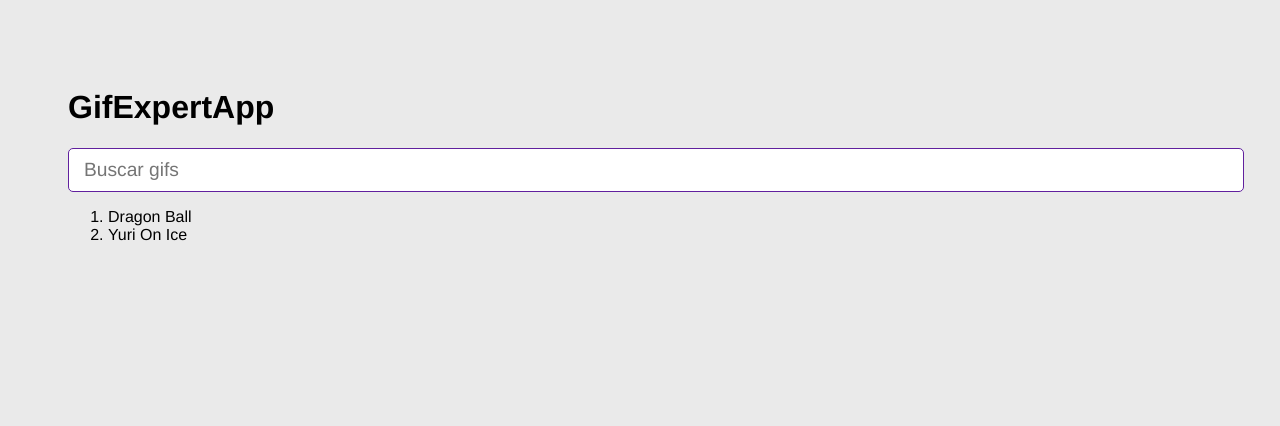
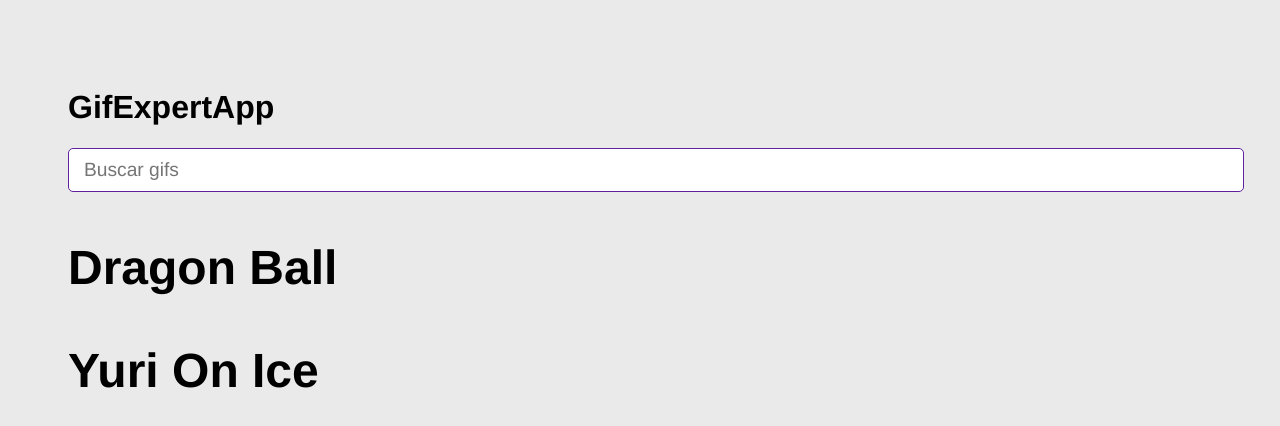
Before and after one commit to 1gabrielcarrizo/gif-expert-app, a React (Vite) app: page / in a window 1280 px wide. Shown: the top 426 px of the page. Built offline with nearby package versions, Linux system fonts and the light colour scheme.

Commit message:
new GifGrid component created

```diff
--- a/src/GifExpertApp.jsx
+++ b/src/GifExpertApp.jsx
@@ -1,5 +1,6 @@
 import { useState } from "react"
 import AddCategory from "./components/AddCategory"
+import GifGrid from "./components/GifGrid"
 
 
 const GifExpertApp = () => {
@@ -7,29 +8,28 @@
     const [categories, setCategories] = useState(["Dragon Ball", "Yuri On Ice"])
 
     const onAddCategory = (newCategory) => {
-        if(categories.includes(newCategory)) return; // si ya existe en la lista, no lo agregara de nuevo
+        if (categories.includes(newCategory)) return; // si ya existe en la lista, no lo agregara de nuevo
         setCategories([...categories, newCategory])
     }
 
     return (
         <>
-            {/* titulo */}
+            <h1>GifExpertApp</h1>
 
-            <h1>GifExpertApp</h1>
-            {/* input */}
             <AddCategory
                 onNewCategory={onAddCategory}
-            // setCategories={setCategories}
             />
 
-            {/* listado de gif */}
 
-            <ol>
-                {categories.map((category) => (
-                    <li key={category}>{category}</li>
-                ))}
-            </ol>
-            {/* gif item */}
+            {
+                categories.map((category) => (
+                    <GifGrid
+                        key={category}
+                        cateogry={category}
+                    />
+                ))
+            }
+
         </>
     )
 }
--- /dev/null
+++ b/src/components/GifGrid.jsx
@@ -0,0 +1,11 @@
+
+
+const GifGrid = ({ cateogry }) => {
+    return (
+        <>
+            <h3>{cateogry}</h3>
+        </>
+    )
+}
+
+export default GifGrid
```
